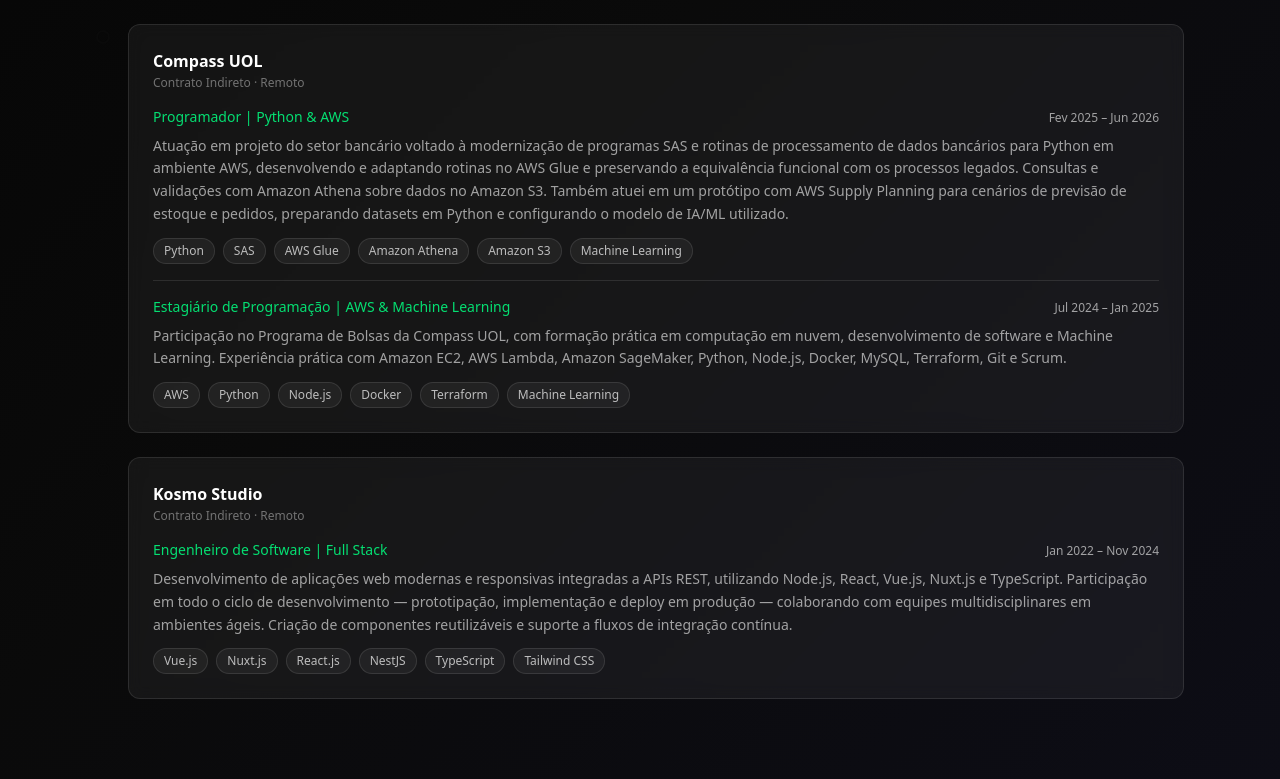
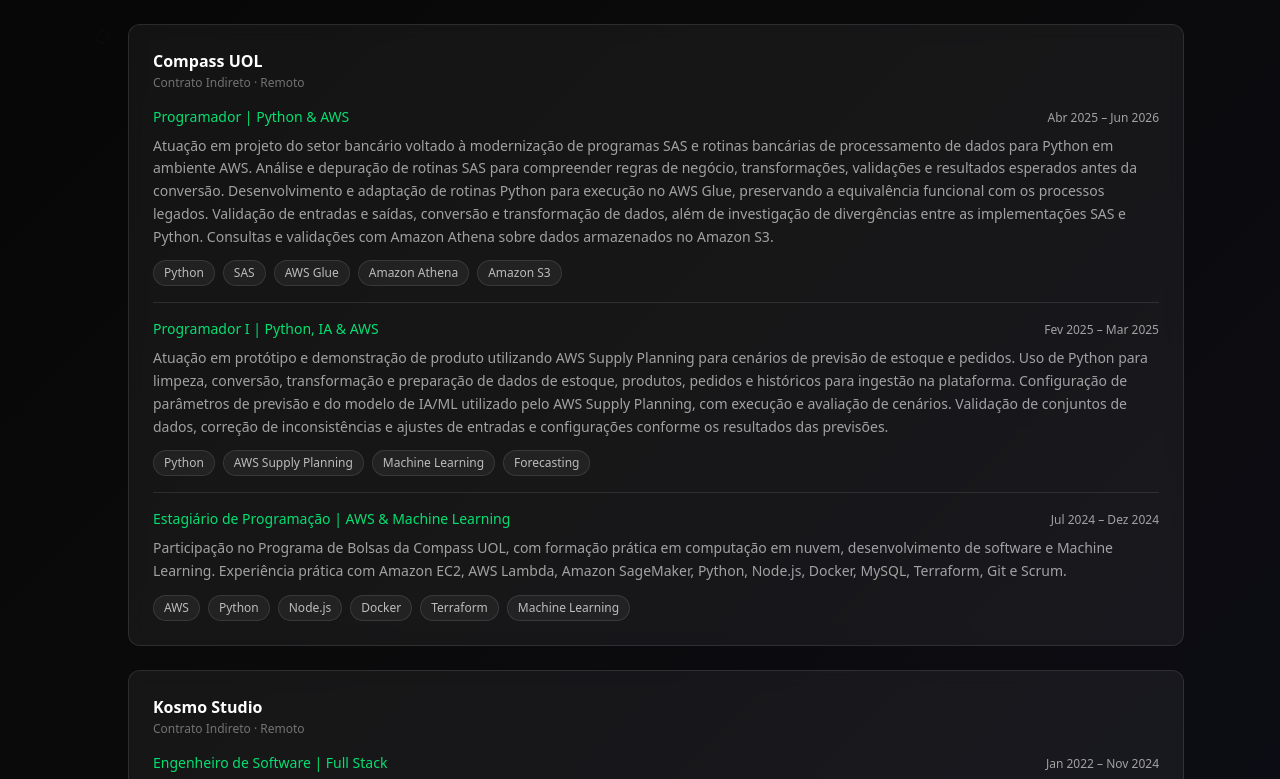
Before and after one commit to indexsaulomathe/front-next-portfolio, a Next.js app: page / in a window 1280 px wide. Shown: the part 1621-2400 px from the top of the page. Built offline with nearby package versions, Linux system fonts and the light colour scheme.

Commit message:
fix: split Compass UOL into its 3 real positions, dates aligned to LinkedIn

```diff
--- a/src/components/organisms/Experience/index.tsx
+++ b/src/components/organisms/Experience/index.tsx
@@ -38,14 +38,21 @@
       positions: [
         {
           role: "Programador | Python & AWS",
-          period: "Fev 2025 – Jun 2026",
+          period: "Abr 2025 – Jun 2026",
           description:
-            "Atuação em projeto do setor bancário voltado à modernização de programas SAS e rotinas de processamento de dados bancários para Python em ambiente AWS, desenvolvendo e adaptando rotinas no AWS Glue e preservando a equivalência funcional com os processos legados. Consultas e validações com Amazon Athena sobre dados no Amazon S3. Também atuei em um protótipo com AWS Supply Planning para cenários de previsão de estoque e pedidos, preparando datasets em Python e configurando o modelo de IA/ML utilizado.",
-          skills: ["Python", "SAS", "AWS Glue", "Amazon Athena", "Amazon S3", "Machine Learning"],
+            "Atuação em projeto do setor bancário voltado à modernização de programas SAS e rotinas bancárias de processamento de dados para Python em ambiente AWS. Análise e depuração de rotinas SAS para compreender regras de negócio, transformações, validações e resultados esperados antes da conversão. Desenvolvimento e adaptação de rotinas Python para execução no AWS Glue, preservando a equivalência funcional com os processos legados. Validação de entradas e saídas, conversão e transformação de dados, além de investigação de divergências entre as implementações SAS e Python. Consultas e validações com Amazon Athena sobre dados armazenados no Amazon S3.",
+          skills: ["Python", "SAS", "AWS Glue", "Amazon Athena", "Amazon S3"],
+        },
+        {
+          role: "Programador I | Python, IA & AWS",
+          period: "Fev 2025 – Mar 2025",
+          description:
+            "Atuação em protótipo e demonstração de produto utilizando AWS Supply Planning para cenários de previsão de estoque e pedidos. Uso de Python para limpeza, conversão, transformação e preparação de dados de estoque, produtos, pedidos e históricos para ingestão na plataforma. Configuração de parâmetros de previsão e do modelo de IA/ML utilizado pelo AWS Supply Planning, com execução e avaliação de cenários. Validação de conjuntos de dados, correção de inconsistências e ajustes de entradas e configurações conforme os resultados das previsões.",
+          skills: ["Python", "AWS Supply Planning", "Machine Learning", "Forecasting"],
         },
         {
           role: "Estagiário de Programação | AWS & Machine Learning",
-          period: "Jul 2024 – Jan 2025",
+          period: "Jul 2024 – Dez 2024",
           description:
             "Participação no Programa de Bolsas da Compass UOL, com formação prática em computação em nuvem, desenvolvimento de software e Machine Learning. Experiência prática com Amazon EC2, AWS Lambda, Amazon SageMaker, Python, Node.js, Docker, MySQL, Terraform, Git e Scrum.",
           skills: ["AWS", "Python", "Node.js", "Docker", "Terraform", "Machine Learning"],
@@ -86,10 +93,17 @@
       positions: [
         {
           role: "Software Developer | Python & AWS",
-          period: "Feb 2025 – Jun 2026",
+          period: "Apr 2025 – Jun 2026",
           description:
-            "Worked on a banking-sector project modernizing legacy SAS programs and banking data-processing routines into Python on AWS, developing and adapting routines in AWS Glue while preserving functional equivalence with the legacy processes. Queried and validated data with Amazon Athena over datasets in Amazon S3. Also worked on an AWS Supply Planning prototype for inventory and order forecasting scenarios, preparing datasets in Python and configuring the AI/ML model used.",
-          skills: ["Python", "SAS", "AWS Glue", "Amazon Athena", "Amazon S3", "Machine Learning"],
+            "Worked on a banking-sector project focused on modernizing SAS programs and banking data-processing routines into Python on AWS. Analyzed and debugged SAS routines to understand business rules, transformations, validations and expected outputs before conversion. Developed and adapted Python routines for execution on AWS Glue, preserving functional equivalence with the legacy processes. Validated inputs and outputs, converted and transformed data, and investigated discrepancies between the SAS and Python implementations. Queried and validated data with Amazon Athena over datasets stored in Amazon S3.",
+          skills: ["Python", "SAS", "AWS Glue", "Amazon Athena", "Amazon S3"],
+        },
+        {
+          role: "Software Developer I | Python, AI & AWS",
+          period: "Feb 2025 – Mar 2025",
+          description:
+            "Worked on a prototype and product demonstration using AWS Supply Planning for inventory and order forecasting scenarios. Used Python to clean, convert, transform and prepare inventory, product, order and historical data for ingestion into the platform. Configured forecasting parameters and the AI/ML model used by AWS Supply Planning, running and evaluating scenarios. Validated datasets, fixed inconsistencies and adjusted inputs and configurations based on forecasting results.",
+          skills: ["Python", "AWS Supply Planning", "Machine Learning", "Forecasting"],
         },
         {
           role: "Programmer Intern | AWS & Machine Learning",
```
